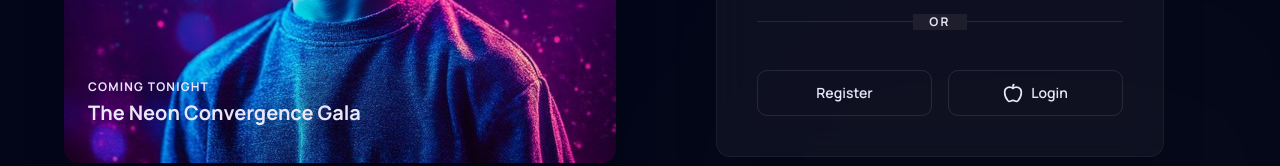
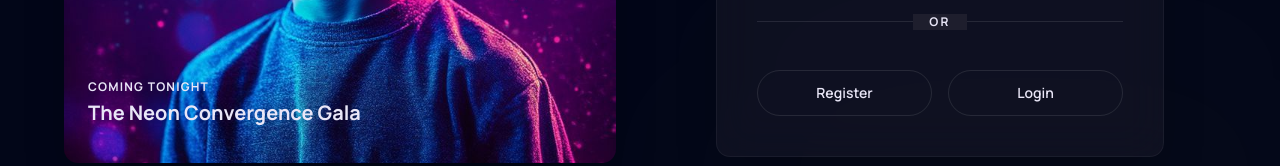
Before and after one commit to Zeno-Solutions/congo-sphere, a Next.js app: page /reset-pass in a window 1280 px wide. Shown: the part 537-703 px from the top of the page. Built offline with nearby package versions, Linux system fonts and the light colour scheme.

Commit message:
reset password

```diff
--- a/app/(pages)/(auth)/reset-pass/page.tsx
+++ b/app/(pages)/(auth)/reset-pass/page.tsx
@@ -110,16 +110,15 @@ export default function Page() {
                 {/* Social Buttons */}
                 <div className="grid grid-cols-2 gap-4">
                   <button
-                    className="flex items-center justify-center space-x-2 bg-surface-container-highest hover:bg-white/10 text-on-surface py-3 rounded-lg border border-outline-variant/20 transition-all"
+                    className="flex items-center justify-center space-x-2 bg-surface-container-highest hover:bg-white/10 text-on-surface py-3 rounded-full border border-outline-variant/20 transition-all"
                     type="button"
                   >
                     <span className="text-sm font-semibold">Register</span>
                   </button>
                   <button
-                    className="flex items-center justify-center space-x-2 bg-surface-container-highest hover:bg-white/10 text-on-surface py-3 rounded-lg border border-outline-variant/20 transition-all"
+                    className="flex items-center justify-center space-x-2 bg-surface-container-highest hover:bg-white/10 text-on-surface py-3 rounded-full border border-outline-variant/20 transition-all"
                     type="button"
                   >
-                    <Apple className="w-5 h-5" />
                     <span className="text-sm font-semibold">Login</span>
                   </button>
                 </div>
```
